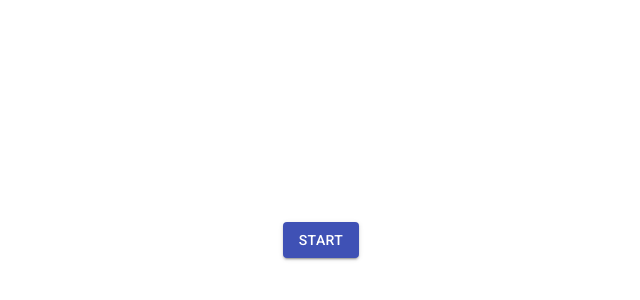
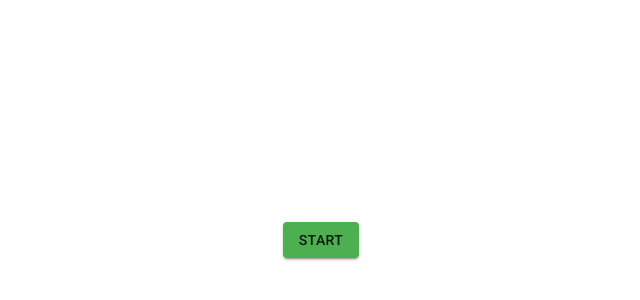
Before and after one commit to drewkiimon/think-straight, a React (Create React App) app: page / in a window 1280 px wide. Shown: the part 160-460 px from the top of the page, without its empty margins (319-959 px from the left). Built offline with nearby package versions, Linux system fonts and the light colour scheme; the HTML template or start-up script is replaced by a standard one.

Commit message:
Timer now toggles color of button

```diff
--- a/src/components/Timer.js
+++ b/src/components/Timer.js
@@ -1,38 +1,51 @@
 import React, { Component } from "react";
 import Button from '@material-ui/core/Button';
+import { createMuiTheme, ThemeProvider } from '@material-ui/core/styles';
+import { green, red } from '@material-ui/core/colors';
 
 import "./Timer.scss";
-
 
 class Timer extends Component {
     constructor(props) {
         super(props);
 
-        this.toggleTimer = this.toggleTimer.bind(this);
-
         this.state = {
             active: false,
             pomodoroLength: 25 * 60,
-            current: 0
+            current: 0,
+            theme: createMuiTheme({
+                palette: {
+                  primary: green
+                },
+            })
         }
+
+        this.toggleTimer = this.toggleTimer.bind(this);
     }
 
     toggleTimer(event) {
-        this.setState({active: !this.state.active});
-        console.log(this.state.active)
+        this.setState(
+            {
+                active: !this.state.active,
+                theme: createMuiTheme({
+                    palette: {
+                        primary: this.state.active ? green : red
+                    },
+                })
+            }
+        );
     }
 
     render() {
 
         return (
-        <div className="timer">
-            <Button variant="contained" color="primary" onClick={this.toggleTimer}>
-                {this.state.active
-                    ? "Stop"
-                    : "Start"
-                }
-            </Button>
-        </div>
+            <div className="timer">
+                <ThemeProvider theme={this.state.theme}>
+                    <Button variant="contained" color="primary" onClick={this.toggleTimer}>
+                        { this.state.active ? "Stop" : "Start" }
+                    </Button>
+                </ThemeProvider>
+            </div>
         )
     }
 }
--- a/src/components/Timer.scss
+++ b/src/components/Timer.scss
@@ -0,0 +1,8 @@
+.timer {
+    .stop-button {
+        background-color: red;
+    }
+    .start-button {
+        background-color: green;
+    }
+}
```
